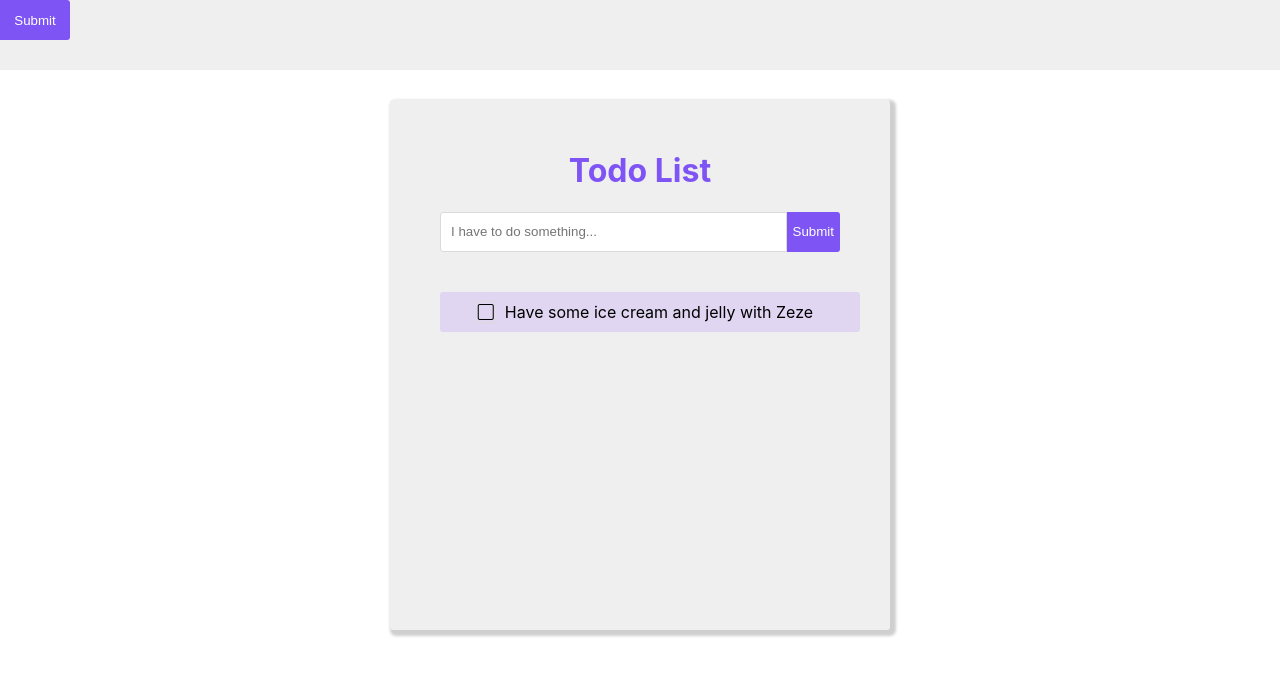
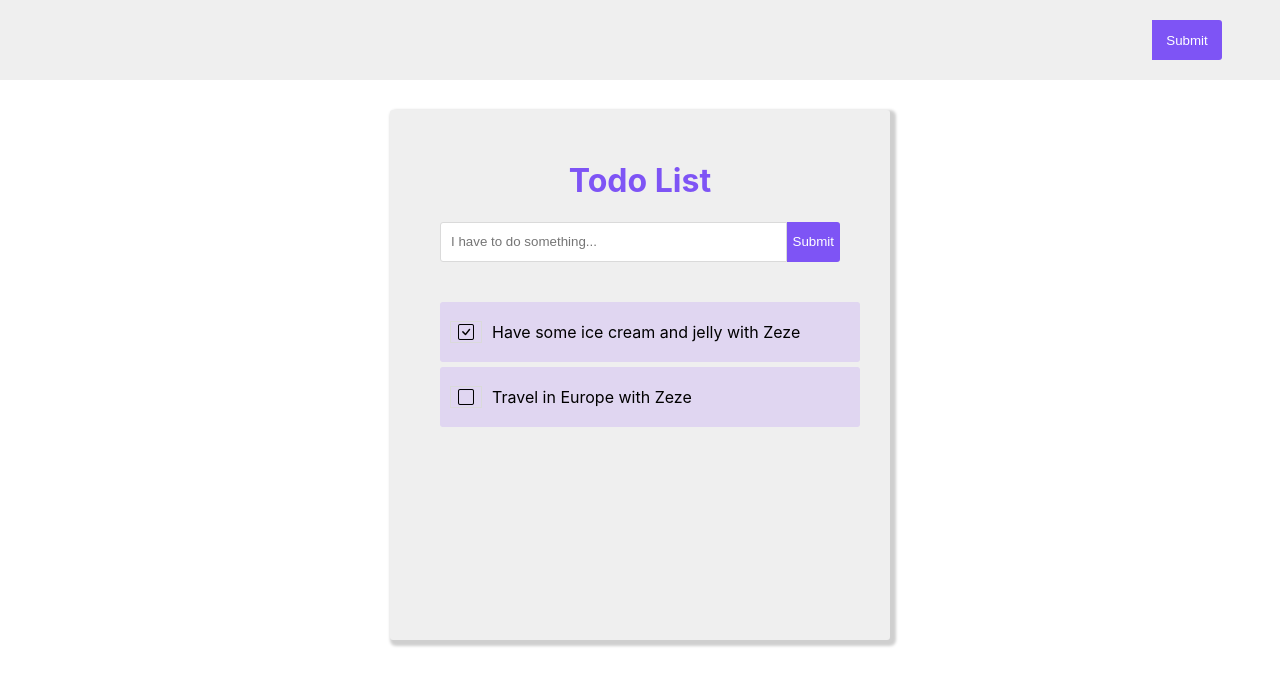
Before and after one commit to davinahi/wanted-pre-onboarding-frontend, a React (Create React App) app in the folder todo-list/: page / in a window 1280 px wide. Shown: the top 686 px of the page. Built offline with nearby package versions, Linux system fonts and the light colour scheme.

Commit message:
:art: Css is almost completed which part of todo-list

```diff
--- a/todo-list/src/components/Todos/Item.jsx
+++ b/todo-list/src/components/Todos/Item.jsx
@@ -6,16 +6,26 @@ import "bootstrap-icons/font/bootstrap-icons.css";
 
 const Item = () => {
   return (
+    <>
       <Li>
+        <Checkbox>
+          <i className="bi bi-check-square"></i>
+          {/* <i className="bi bi-square"></i> */}
+        </Checkbox>
+        <Label forhtml="todoItem">
+          Have some ice cream and jelly with Zeze
+        </Label>
+        {/* <input type="text" id="todoItem" /> */}
+      </Li>
+      <Li background-color="gray">
         <Checkbox>
           {/* <i className="bi bi-check-square"></i> */}
           <i className="bi bi-square"></i>
         </Checkbox>
-      <Label forhtml="todoItemLabel">
-        Have some ice cream and jelly with Zeze
-      </Label>
-      {/* <input type="text" id="todoItemLabel" /> */}
+        <Label forhtml="todoItem">Travel in Europe with Zeze</Label>
+        {/* <input type="text" id="todoItem" /> */}
       </Li>
+    </>
   );
 };
 
@@ -25,6 +35,7 @@ const Checkbox = styled.span`
 `;
 
 const Li = styled.li`
+  display: flex;
   width: 100%;
   background-color: #e0d6f1;
   padding: 10px;
@@ -32,6 +43,7 @@ const Li = styled.li`
   border-radius: 3px;
   align-items: center;
   /* box-shadow: 3px 3px 3px 3px #e3e1e1; */
+  margin-bottom: 5px;
 `;
 
 const Label = styled.label`
--- a/todo-list/src/components/Todos/List.jsx
+++ b/todo-list/src/components/Todos/List.jsx
@@ -4,7 +4,7 @@ import styled from "styled-components";
 
 const List = () => {
   return (
-    <Ul className="todoList">
+    <Ul>
       <Item />
     </Ul>
   );
--- a/todo-list/src/components/UI/Button.jsx
+++ b/todo-list/src/components/UI/Button.jsx
@@ -2,6 +2,7 @@ import React from "react";
 import styled from "styled-components";
 
 //<i class="bi bi-plus-square"></i>; + 버튼
+// <i class="bi bi-x-square"></i>;  취소 버튼
 
 const Button = (props) => {
   return (
--- a/todo-list/src/components/UI/Header.jsx
+++ b/todo-list/src/components/UI/Header.jsx
@@ -15,7 +15,9 @@ const Header = () => {
 const HeaderBar = styled.header`
   position: relative;
   background: #efefef;
-  height: 70px;
+  height: 60px;
+  padding-left: 90%;
+  padding-top: 20px;
 `;
 
 export default Header;
```
Lines whose indentation alone changed are shown as unchanged.
